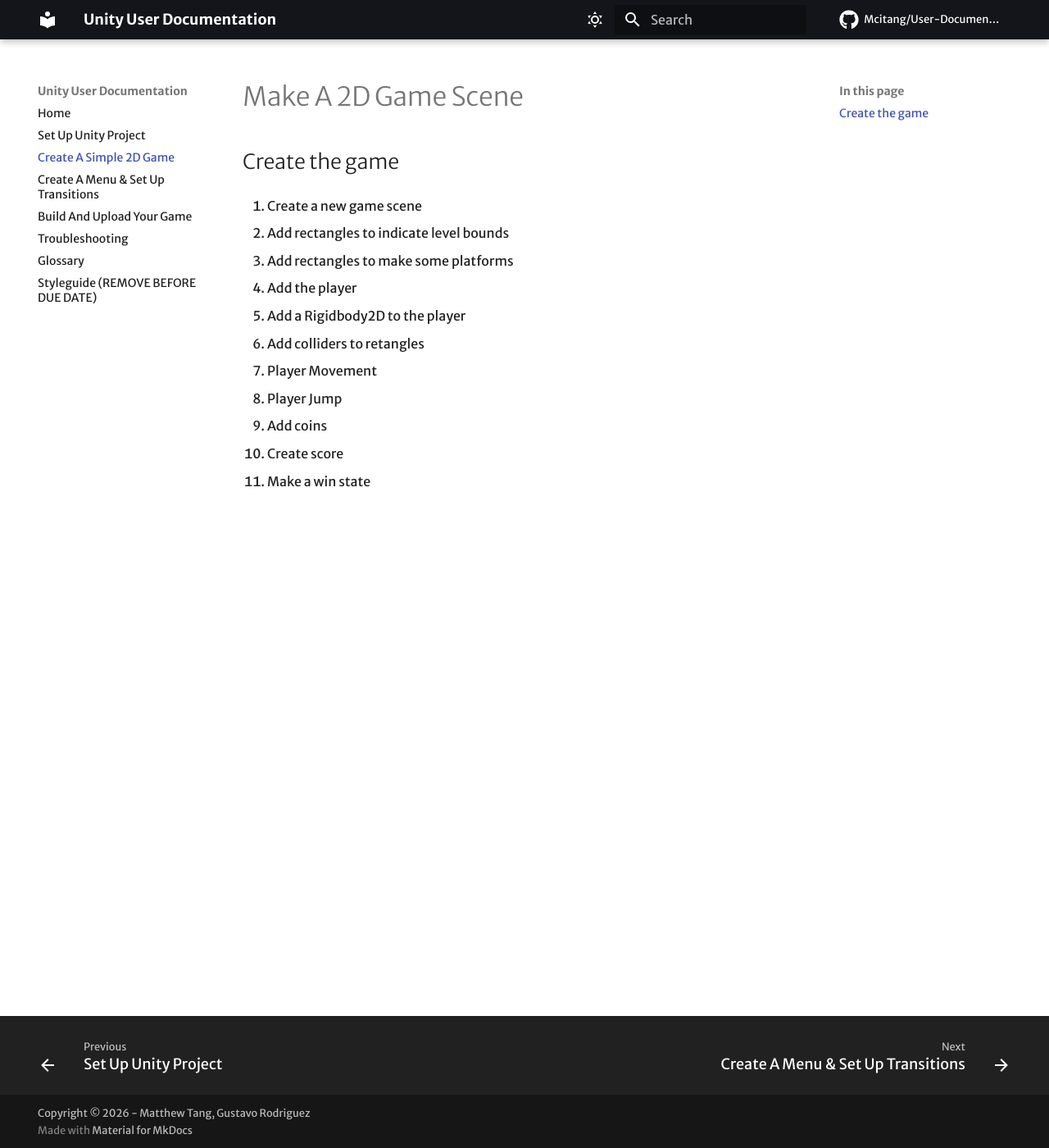
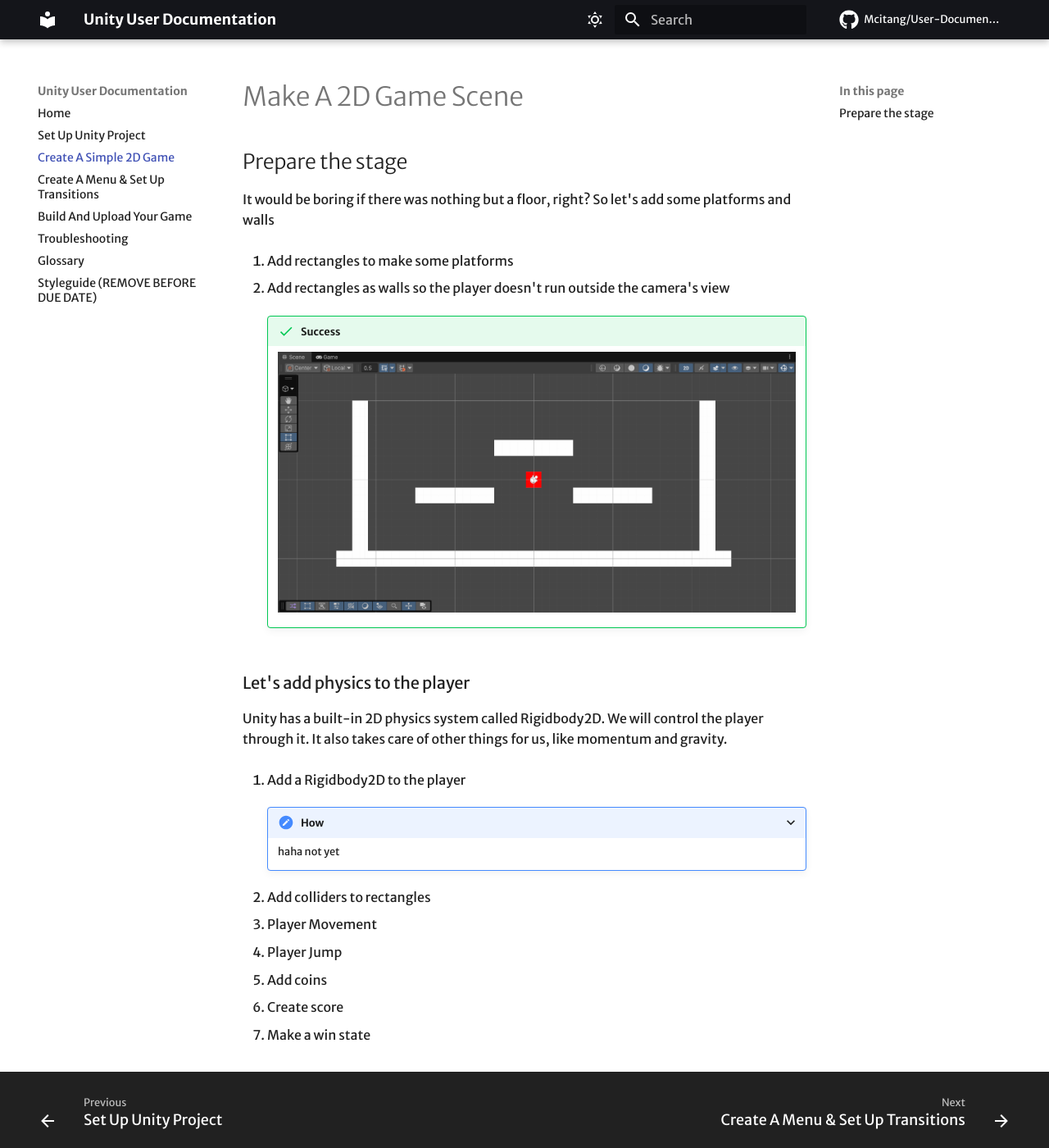
Before and after one commit to Mcitang/User-Documentation, an MkDocs documentation site: the page built from docs/make-game.md, in a window 1280 px wide and 1400 px high. Shown: the whole window at 82% size. Built offline with MkDocs 1.6.1 and Material for MkDocs 9.7.7, drawn with Linux system fonts in a browser that asks for light colours; some web fonts are replaced; comment, search, counter and statistics services are not loaded.

Commit message:
Explain how to add platforms and walls

```diff
--- a/docs/make-game.md
+++ b/docs/make-game.md
@@ -1,19 +1,27 @@
 # Make A 2D Game Scene
 
+## Prepare the stage
 
-## Create the game
-
-1. Create a new game scene
-
-1. Add rectangles to indicate level bounds
+It would be boring if there was nothing but a floor, right? So let's add some platforms and walls
 
 1. Add rectangles to make some platforms
 
-1. Add the player
+1. Add rectangles as walls so the player doesn't run outside the camera's view
+
+    !!! success
+        ![Game scene with walls and platforms][platforms-and-walls-image]
+
+
+### Let's add physics to the player
+
+Unity has a built-in 2D physics system called Rigidbody2D. We will control the player through it. It also takes care of other things for us, like momentum and gravity.
 
 1. Add a Rigidbody2D to the player
 
-1. Add colliders to retangles
+    ???+ How do I add a component
+        haha not yet
+
+1. Add colliders to rectangles
 
 1. Player Movement
 
@@ -24,3 +32,15 @@
 1. Create score
 
 1. Make a win state
+
+
+
+<!-- Glossary -->
+
+
+<!-- Hyperlinks -->
+
+<!-- Images -->
+[platforms-and-walls-image]: assets/make-game/platforms-walls-scene.png
+
+<!-- GIFs -->
```
Also changed, not shown: docs/assets/make-game/platforms-walls-scene.png (added).
